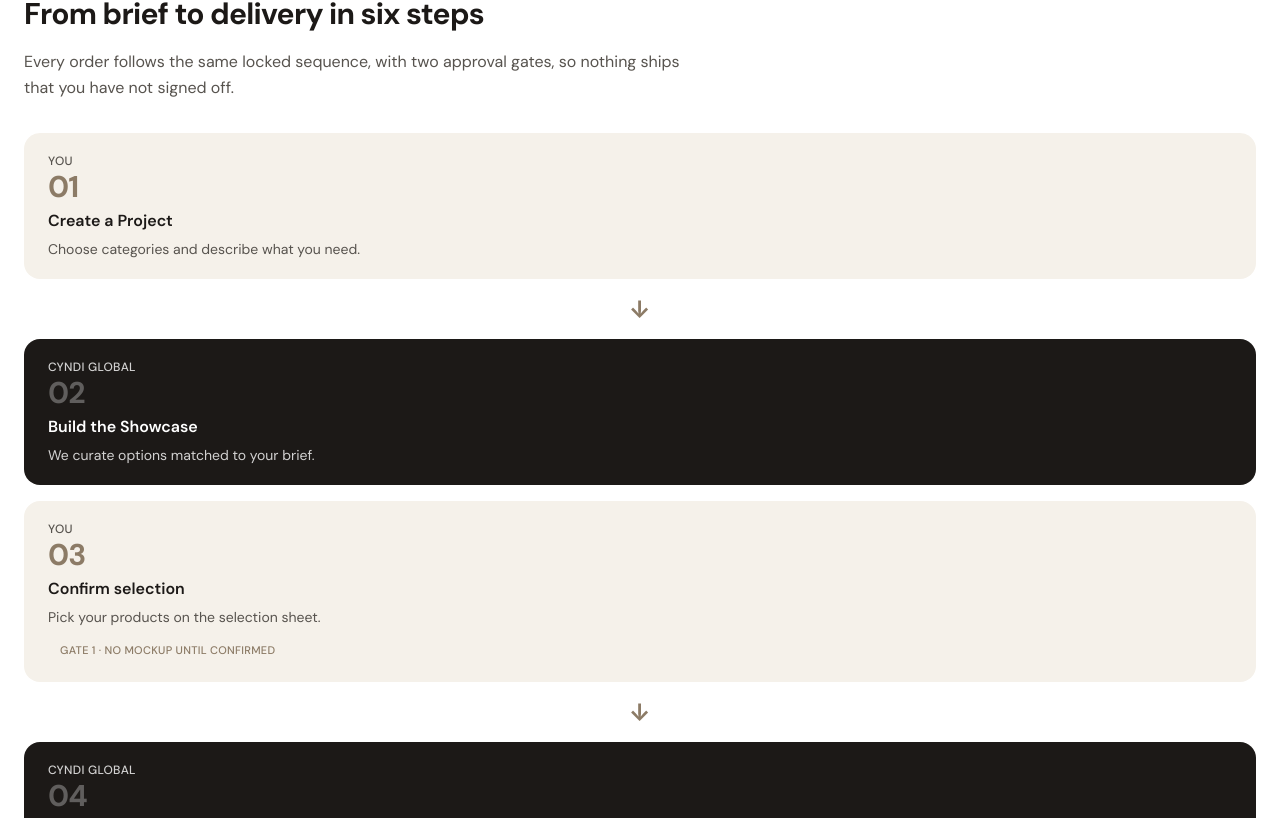
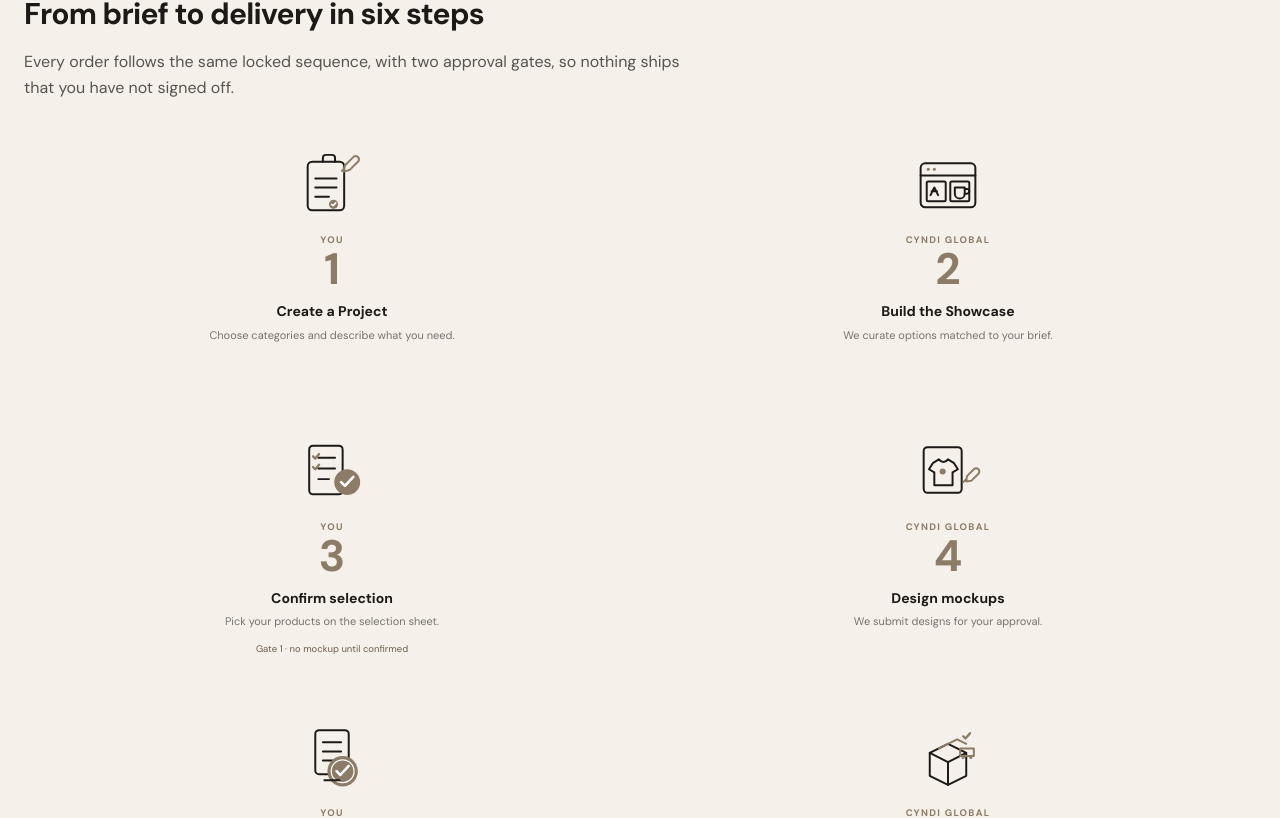
Before and after one commit to Georgiazhu/cyndi-global-website, a React (Vite) app in the folder product-showcase/: page / in a window 1280 px wide. Shown: the part 2660-3478 px from the top of the page. Built offline with nearby package versions, Linux system fonts and the light colour scheme.

Commit message:
feat(home): rebuild six-step flow as light horizontal process with icons

```diff
--- a/product-showcase/src/cyndi/home/components/Section.jsx
+++ b/product-showcase/src/cyndi/home/components/Section.jsx
@@ -1,6 +1,7 @@
-export default function Section({ id, title, intro, dark = false, children }) {
+export default function Section({ id, title, intro, dark = false, tone, children }) {
+  const bg = tone === 'oat' ? 'bg-oat-soft' : dark ? 'bg-ink text-white' : 'bg-white'
   return (
-    <section id={id} className={dark ? 'bg-ink text-white' : 'bg-white'}>
+    <section id={id} className={bg}>
       <div className="mx-auto max-w-7xl px-6 py-10 md:py-12">
         {title && <h2 className={'max-w-4xl text-3xl font-bold leading-tight tracking-tight md:text-5xl ' + (dark ? 'text-white' : 'text-ink')}>{title}</h2>}
         {intro && <p className={'mt-4 max-w-2xl text-base leading-relaxed md:text-lg ' + (dark ? 'text-white/60' : 'text-secondary')}>{intro}</p>}
--- a/product-showcase/src/cyndi/home/sections/SixSteps.jsx
+++ b/product-showcase/src/cyndi/home/sections/SixSteps.jsx
@@ -1,58 +1,122 @@
 import Section from '../components/Section.jsx'
 import { steps } from '../content.js'
 
-// Paired rows: each row is one client step (left) → one Cyndi step (right).
-function Card({ s }) {
-  const client = s.side === 'client'
+// Hand-drawn line icons matching the reference flow. Accent color = deep oat.
+const LINE = '#1c1917'
+const ACC = '#8C7B66'
+
+function StepIcon({ n }) {
+  const base = {
+    viewBox: '0 0 100 100', fill: 'none', stroke: LINE,
+    strokeWidth: 2.6, strokeLinecap: 'round', strokeLinejoin: 'round',
+  }
+  if (n === 1) return (
+    <svg {...base}>
+      <rect x="18" y="22" width="48" height="64" rx="6" />
+      <path d="M38 22 v-5 a4 4 0 0 1 4-4 h8 a4 4 0 0 1 4 4 v5" />
+      <path d="M28 44 h28 M28 56 h28 M28 68 h18" />
+      <path d="M63 34 l3-3" stroke={ACC} />
+      <path d="M67 27 l12-12 a4.5 4.5 0 0 1 6 6 l-12 12 -8 2 z" stroke={ACC} />
+      <circle cx="52" cy="78" r="6" fill={ACC} stroke="none" />
+      <path d="M49.5 78 l2 2 3.5-4" stroke="#fff" strokeWidth="2" />
+    </svg>
+  )
+  if (n === 2) return (
+    <svg {...base}>
+      <rect x="14" y="24" width="72" height="58" rx="6" />
+      <path d="M14 40 h72" />
+      <circle cx="24" cy="32" r="2" fill={ACC} stroke="none" />
+      <circle cx="32" cy="32" r="2" fill={ACC} stroke="none" />
+      <rect x="22" y="48" width="25" height="26" rx="2" />
+      <path d="M27 66 l5-10 5 10 M28.5 61 h7" />
+      <rect x="53" y="48" width="25" height="26" rx="2" />
+      <path d="M59 56 h13 v8 a6.5 6.5 0 0 1-13 0 z" />
+      <path d="M72 58 h3 a3 3 0 0 1 0 6 h-3" />
+    </svg>
+  )
+  if (n === 3) return (
+    <svg {...base}>
+      <rect x="20" y="18" width="44" height="64" rx="5" />
+      <path d="M32 34 h22 M32 48 h22 M32 62 h14" />
+      <path d="M25 32 l3 3 5-6" stroke={ACC} strokeWidth="3" />
+      <path d="M25 46 l3 3 5-6" stroke={ACC} strokeWidth="3" />
+      <circle cx="70" cy="66" r="17" fill={ACC} stroke="none" />
+      <path d="M62 66 l5 5 11-12" stroke="#fff" strokeWidth="3.4" />
+    </svg>
+  )
+  if (n === 4) return (
+    <svg {...base}>
+      <rect x="18" y="20" width="50" height="60" rx="5" />
+      <path d="M38 36 l-8 5 -5 8 7 4 v17 h24 v-17 l7-4 -5-8 -8-5 a7 7 0 0 1-12 0 z" />
+      <circle cx="43" cy="52" r="4" fill={ACC} stroke="none" />
+      <path d="M70 66 l4-4" stroke={ACC} />
+      <path d="M75 58 l9-9 a4 4 0 0 1 6 6 l-9 9 -7 1 z" stroke={ACC} />
+    </svg>
+  )
+  if (n === 5) return (
+    <svg {...base}>
+      <rect x="28" y="16" width="44" height="58" rx="5" />
+      <path d="M38 32 h24 M38 44 h24 M38 56 h14" />
+      <circle cx="64" cy="70" r="20" fill={ACC} stroke="none" />
+      <circle cx="64" cy="70" r="15" fill="none" stroke="#fff" strokeWidth="1.6" />
+      <path d="M56 70 l5 5 11-12" stroke="#fff" strokeWidth="3.4" />
+      <path d="M40 82 h20" />
+    </svg>
+  )
   return (
-    <div className={'rounded-2xl px-6 py-5 text-sm ' + (client ? 'border border-line bg-oat-soft text-secondary' : 'bg-ink text-white/80')}>
-      <div className="md:hidden text-xs font-medium uppercase tracking-wide">{client ? 'You' : 'Cyndi Global'}</div>
-      <div className={'text-3xl font-bold tracking-tight ' + (client ? 'text-oat' : 'text-white/30')}>{String(s.n).padStart(2, '0')}</div>
-      <h3 className={'mt-1 text-base font-semibold ' + (client ? 'text-ink' : 'text-white')}>{s.title}</h3>
-      <p className="mt-1.5">{s.text}</p>
-      {s.gate && <span className="mt-3 inline-block rounded-full border border-oat/40 px-3 py-1 text-[11px] font-medium uppercase tracking-wide text-oat">{s.gate}</span>}
-    </div>
+    <svg {...base}>
+      <path d="M26 46 l24-12 24 12 v30 l-24 12 -24-12 z" />
+      <path d="M26 46 l24 12 24-12 M50 58 v30" />
+      <path d="M38 40 l24-12 12 6" stroke={ACC} />
+      <path d="M70 24 l3 3 6-7" stroke={ACC} strokeWidth="3" />
+      <path d="M74 40 h10 v10 H66 v-10 z" stroke={ACC} />
+      <circle cx="70" cy="52" r="2" fill={ACC} stroke="none" />
+      <circle cx="80" cy="52" r="2" fill={ACC} stroke="none" />
+    </svg>
   )
 }
 
-function ReturnLine() {
+function FlowStep({ s }) {
   return (
-    <div className="relative hidden h-11 md:block">
-      <span className="absolute top-0 h-[22px] border-b border-r border-dashed border-oat/40" style={{ left: 'calc((100% - 56px) / 4)', right: 'calc((100% - 56px) / 4)' }} />
-      <span className="absolute top-[22px] h-[22px] border-l border-dashed border-oat/40" style={{ left: 'calc((100% - 56px) / 4)' }} />
-      <span className="absolute -bottom-2.5 text-xs text-oat" style={{ left: 'calc((100% - 56px) / 4 - 6px)' }}>▼</span>
+    <div className="relative z-10 flex flex-col items-center text-center px-1">
+      <div className="flex h-[88px] w-[88px] items-end justify-center md:h-[104px] md:w-auto">
+        <div className="h-[76px] w-[76px] md:h-[88px] md:w-[88px]"><StepIcon n={s.n} /></div>
+      </div>
+      <div className="mt-3 text-[9.5px] font-bold uppercase tracking-[.14em] text-oat md:mt-4">
+        {s.side === 'client' ? 'You' : 'Cyndi Global'}
+      </div>
+      <div className="text-[44px] font-extrabold leading-none text-oat md:text-[46px]">{s.n}</div>
+      <h3 className="mt-3 text-sm font-bold leading-tight text-ink md:mt-3 md:text-[14.5px]">{s.title}</h3>
+      <p className="mt-1.5 text-[11px] leading-[1.55] text-secondary/80 md:text-[11.5px]">{s.text}</p>
+      <div className="mt-2 flex h-7 items-start justify-center">
+        {s.gate && <span className="whitespace-nowrap rounded-full border border-oat/50 px-2.5 py-1 text-[9.5px] text-[#6b5c48]">{s.gate}</span>}
+      </div>
     </div>
   )
 }
 
 export default function SixSteps() {
-  const pairs = [0, 2, 4].map((i) => [steps[i], steps[i + 1]])
   return (
-    <Section id="how" title="From brief to delivery in six steps" intro="Every order follows the same locked sequence, with two approval gates, so nothing ships that you have not signed off.">
-      <div className="hidden md:grid grid-cols-[1fr_56px_1fr] gap-3 mb-3">
-        <div className="rounded-xl bg-oat-soft px-6 py-3 text-sm font-semibold uppercase tracking-wide text-ink">
-          You<span className="block text-xs font-normal normal-case tracking-normal text-muted">Your admin</span>
-        </div>
-        <div />
-        <div className="rounded-xl bg-ink px-6 py-3 text-sm font-semibold uppercase tracking-wide text-white">
-          Cyndi Global<span className="block text-xs font-normal normal-case tracking-normal text-white/50">Your SWAG team</span>
+    <Section id="how" tone="oat" title="From brief to delivery in six steps" intro="Every order follows the same locked sequence, with two approval gates, so nothing ships that you have not signed off.">
+      <div className="relative">
+        <svg className="pointer-events-none absolute left-0 right-0 top-7 hidden h-24 w-full md:block" viewBox="0 0 1120 96" preserveAspectRatio="none" aria-hidden="true">
+          <path d="M 88 52 Q 180 30 272 52 T 456 52 T 640 52 T 824 52 T 1008 52"
+            fill="none" stroke="#8C7B66" strokeOpacity=".75" strokeWidth="2" strokeDasharray="1 9" strokeLinecap="round" />
+          <g fill="#8C7B66">
+            <circle cx="88" cy="52" r="3" /><circle cx="272" cy="52" r="3" />
+            <circle cx="456" cy="52" r="3" /><circle cx="640" cy="52" r="3" />
+            <circle cx="824" cy="52" r="3" /><circle cx="1008" cy="52" r="3" />
+          </g>
+        </svg>
+        <div className="grid grid-cols-2 gap-y-10 sm:grid-cols-3 md:grid-cols-6 md:gap-y-0">
+          {steps.map((s) => <FlowStep key={s.n} s={s} />)}
         </div>
       </div>
-      {pairs.map(([left, right], i) => (
-        <div key={left.n}>
-          <div className="grid grid-cols-1 gap-3 md:grid-cols-[1fr_56px_1fr]">
-            <Card s={left} />
-            <div className="flex h-9 items-center justify-center text-2xl font-bold text-oat md:h-auto">
-              <span className="rotate-90 md:rotate-0">→</span>
-            </div>
-            <Card s={right} />
-          </div>
-          {i < pairs.length - 1 && <ReturnLine />}
-          {i < pairs.length - 1 && <div className="h-4 md:hidden" />}
-        </div>
-      ))}
-      <div className="mt-6 text-right text-sm font-semibold text-oat">✓ Delivered to your door</div>
-      <p className="mt-5 text-sm text-muted">Read left to right, then follow the line back to the next step. Your three decisions on the left, what we deliver on the right.</p>
+      <div className="mt-10 flex flex-col gap-3 border-t border-[#d8cfc0] pt-5 text-[12px] text-secondary/80 md:flex-row">
+        <div className="md:flex-1 md:border-l-0 md:pl-0"><b className="font-bold text-[#6b5c48]">YOU</b> — 3 decisions &amp; 2 approval gates</div>
+        <div className="md:flex-1 md:border-l-2 md:border-[#bcae97] md:pl-5"><b className="font-bold text-[#6b5c48]">CYNDI GLOBAL</b> — 3 delivery steps</div>
+        <div className="md:flex-1 md:border-l-2 md:border-[#bcae97] md:pl-5">Dotted path shows the flow →</div>
+      </div>
     </Section>
   )
 }
```
